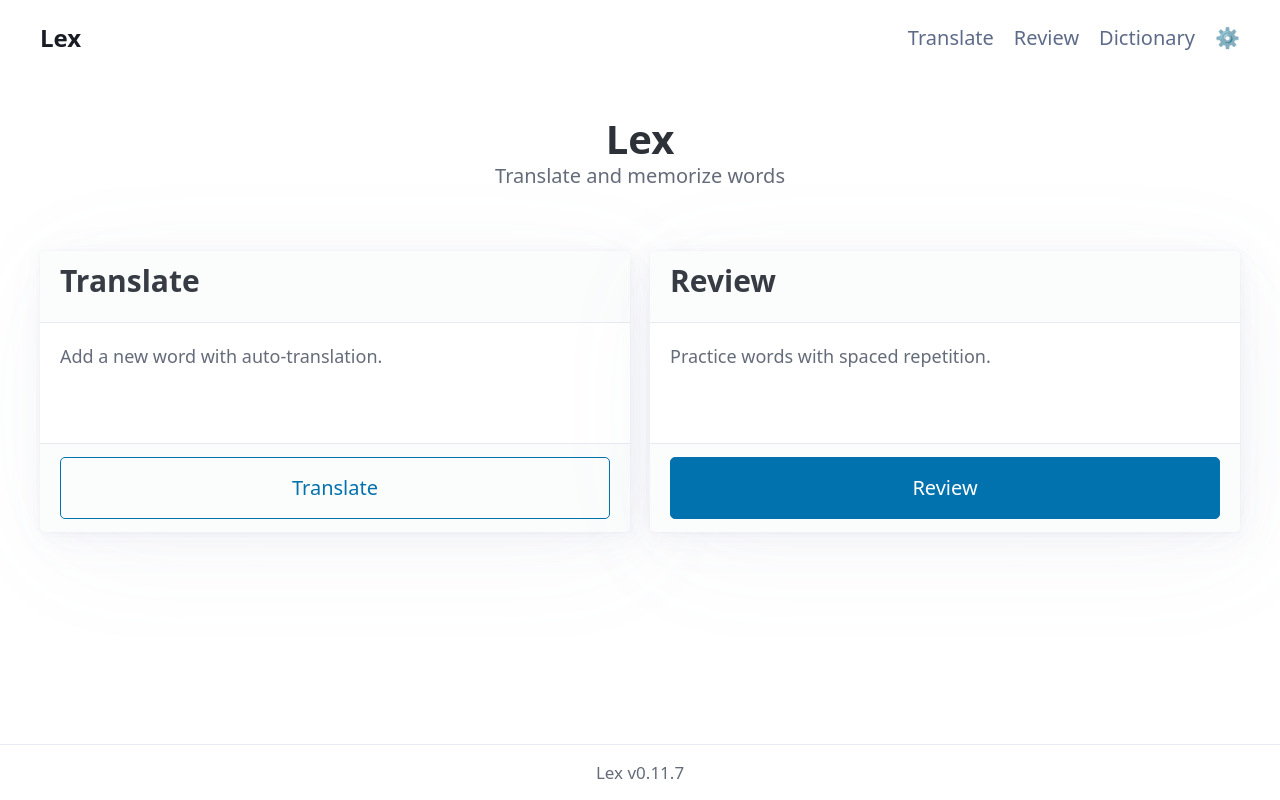
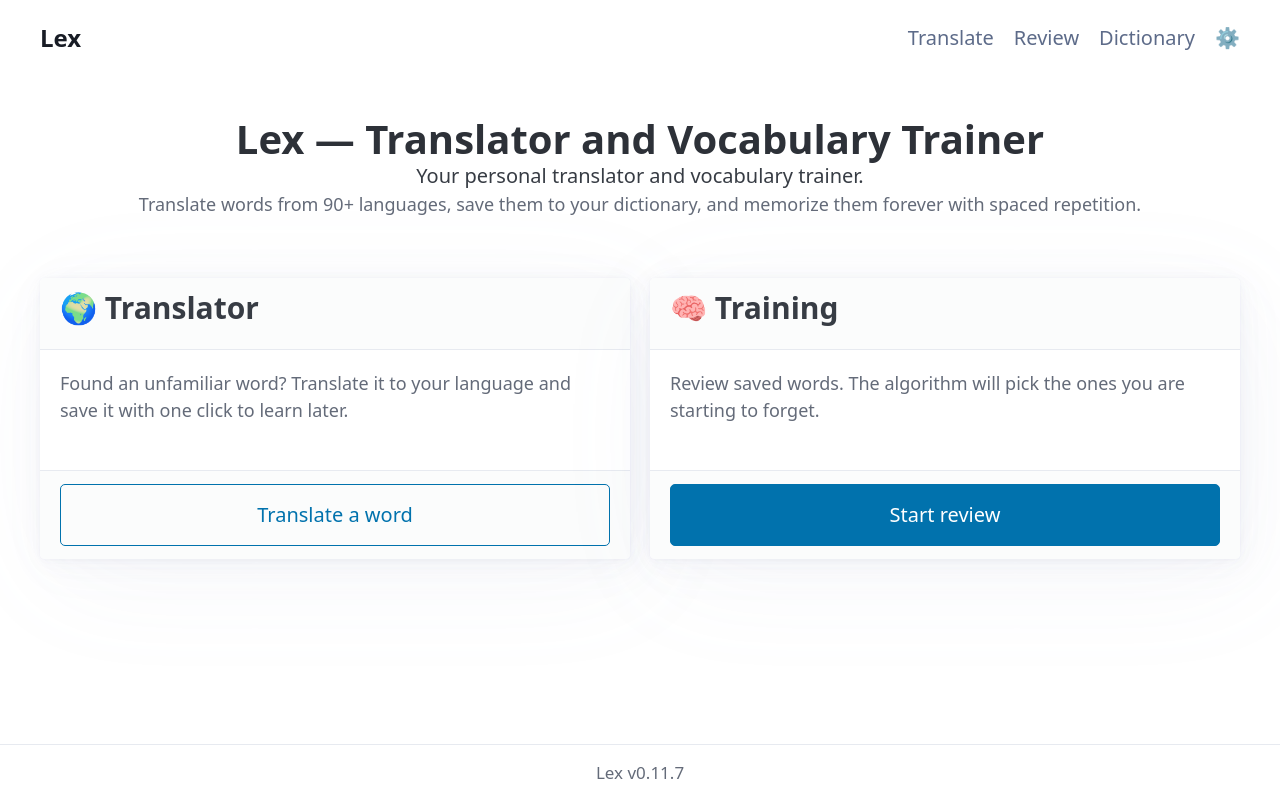
Before and after one commit to Onoiro/lex, a React (Vite) app in the folder client/: page / in a window 1280 px wide. Built offline with nearby package versions, Linux system fonts and the light colour scheme.

Commit message:
feat: implement Home page with i18n dashboard cards
Two cards (Translate, Review) with localized titles, descriptions,
and buttons. Ported from server-side index.html template.

```diff
--- a/client/src/pages/Home.tsx
+++ b/client/src/pages/Home.tsx
@@ -1,36 +1,57 @@
+import { Link } from "react-router-dom";
+import { useLocale } from "@/i18n";
+
 export function Home() {
+  const [t] = useLocale();
+
   return (
     <>
       <hgroup style={{ textAlign: "center", marginBottom: "3rem", marginTop: "2rem" }}>
-        <h1>Lex</h1>
-        <p>Translate and memorize words</p>
+        <h1>{t("index.title")}</h1>
+        <p>{t("index.subtitle")}</p>
+        <p style={{ fontSize: "0.9rem", color: "var(--pico-muted-color)" }}>
+          {t("index.subtitle_detail")}
+        </p>
       </hgroup>
 
       <div className="grid">
         <article>
           <header>
-            <h2 style={{ marginBottom: "0.5rem", fontSize: "1.5rem" }}>Translate</h2>
+            <h2 style={{ marginBottom: "0.5rem", fontSize: "1.5rem" }}>
+              {t("index.translate_card.title")}
+            </h2>
           </header>
           <p style={{ fontSize: "0.9rem", color: "var(--pico-muted-color)", minHeight: "4rem" }}>
-            Add a new word with auto-translation.
+            {t("index.translate_card.description")}
           </p>
           <footer>
-            <Link to="/add" role="button" className="outline" style={{ width: "100%", textAlign: "center" }}>
-              Translate
+            <Link
+              to="/add"
+              role="button"
+              className="outline"
+              style={{ width: "100%", textAlign: "center" }}
+            >
+              {t("index.translate_card.button")}
             </Link>
           </footer>
         </article>
 
         <article>
           <header>
-            <h2 style={{ marginBottom: "0.5rem", fontSize: "1.5rem" }}>Review</h2>
+            <h2 style={{ marginBottom: "0.5rem", fontSize: "1.5rem" }}>
+              {t("index.review_card.title")}
+            </h2>
           </header>
           <p style={{ fontSize: "0.9rem", color: "var(--pico-muted-color)", minHeight: "4rem" }}>
-            Practice words with spaced repetition.
+            {t("index.review_card.description")}
           </p>
           <footer>
-            <Link to="/review" role="button" style={{ width: "100%", textAlign: "center" }}>
-              Review
+            <Link
+              to="/review"
+              role="button"
+              style={{ width: "100%", textAlign: "center" }}
+            >
+              {t("index.review_card.button")}
             </Link>
           </footer>
         </article>
@@ -38,5 +59,3 @@ export function Home() {
     </>
   );
 }
-
-import { Link } from "react-router-dom";
```
